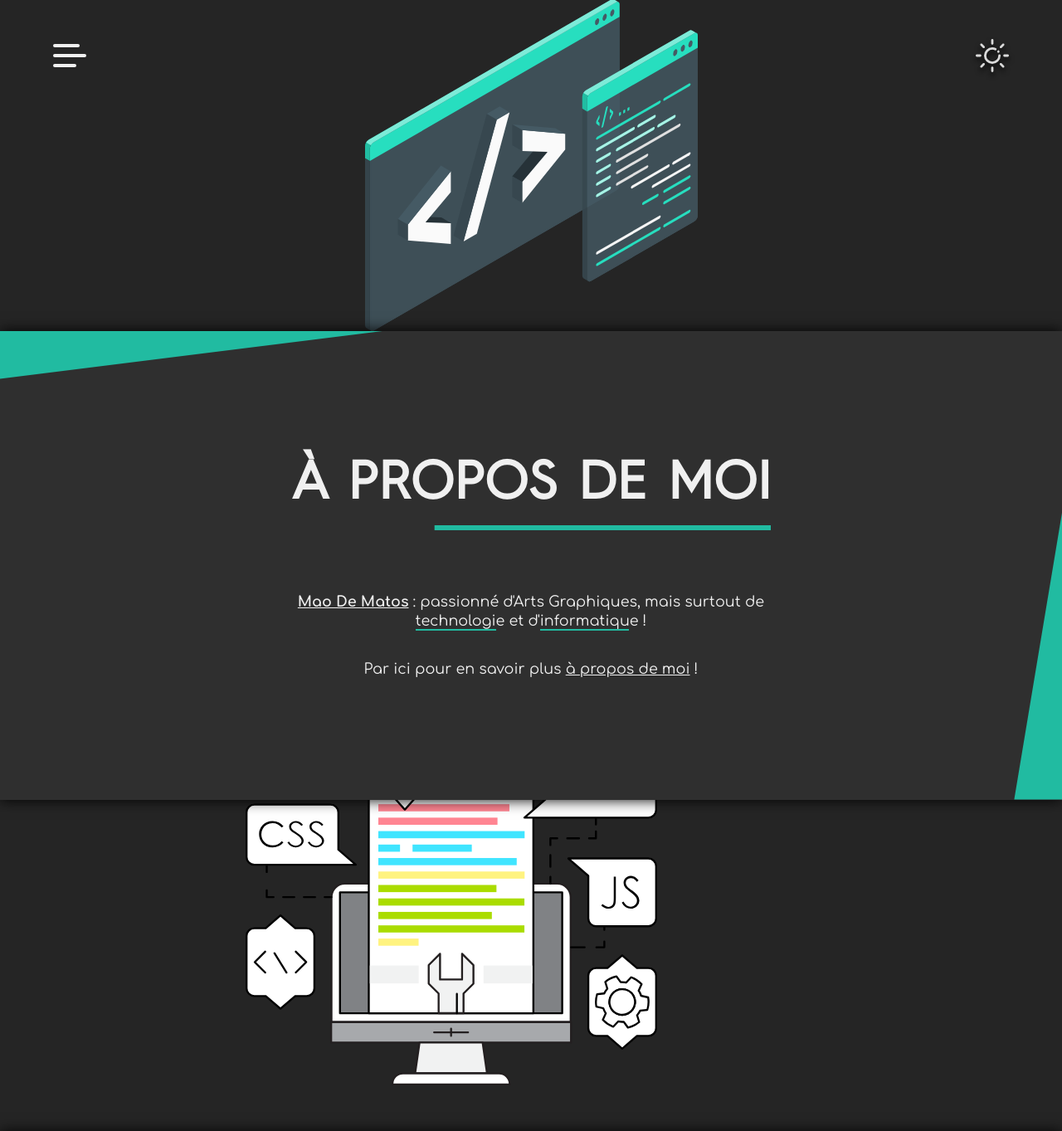
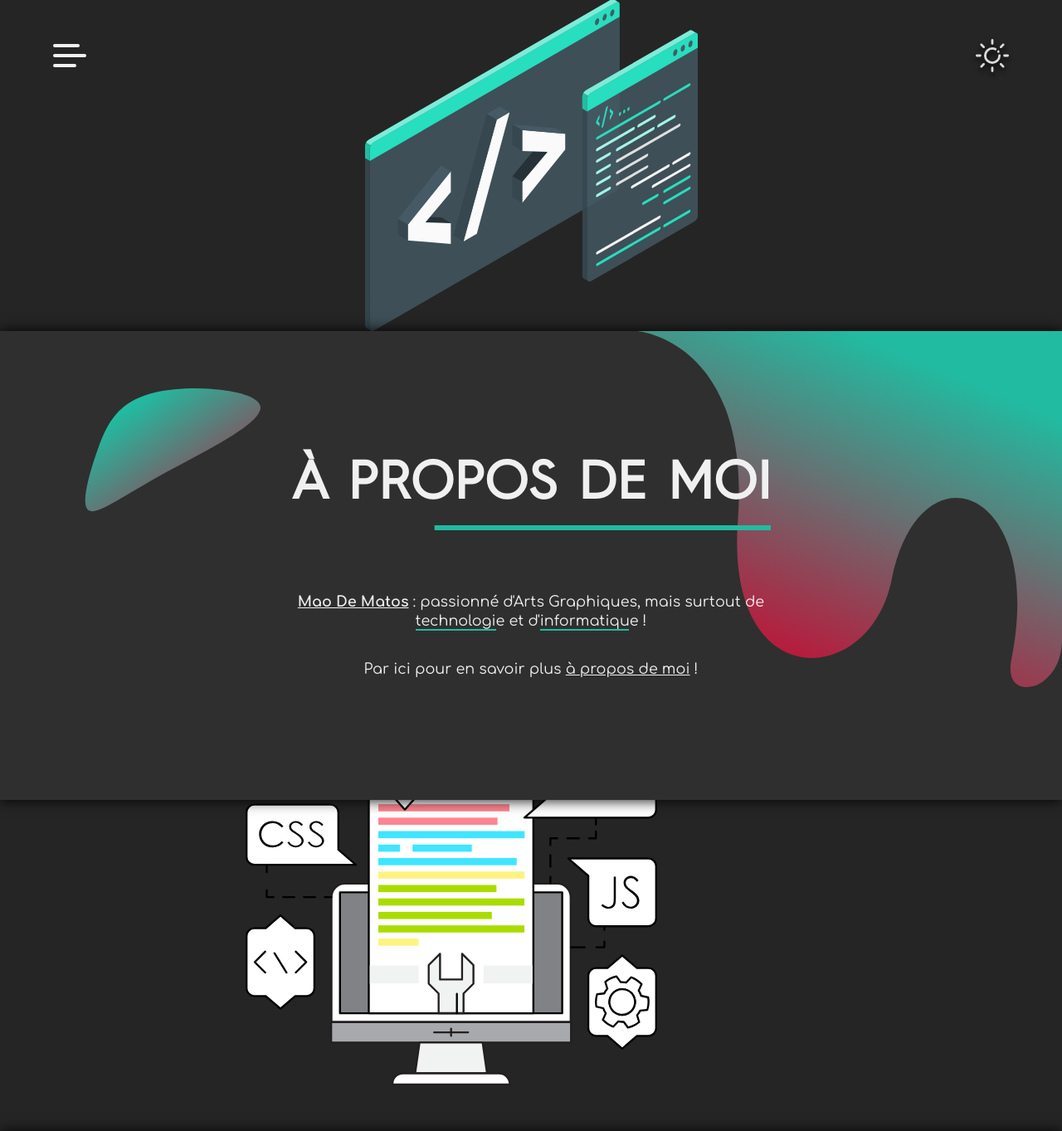
Before and after one commit to MaoDeMatos/portfolio, a PHP site: page /?r=1 in a window 1280 px wide. Shown: the part 17-1380 px from the top of the page at 83% size. Run offline with PHP 8.4, Linux system fonts and the light colour scheme.

Commit message:
Display blobs on intro section

```diff
--- a/app/views/intro.php
+++ b/app/views/intro.php
@@ -1,12 +1,12 @@
 <section id="section-style-start" class="color-theme-1"></section>
 
 <section id="section-intro" class="color-theme-2 flex column">
-	<div class="corner-div-1"></div>
+	<!-- <div class="corner-div-1"></div> -->
 
 	<div class="content flex column">
 		<?= $intro_content ?>
 	</div>
-<!--
+
 	<svg class="svg-top-left" viewBox="0 0 200 200" xmlns="http://www.w3.org/2000/svg">
 		<path style="fill: url(#grad-tl)" d="M62.6,-24.5C63.8,-16.5,35.6,-3.1,16,7.7C-3.6,18.6,-14.6,26.9,-18.3,24.4C-22,21.9,-18.5,8.5,-14.2,-3.7C-9.9,-15.9,-5,-26.9,12.9,-31.1C30.7,-35.2,61.4,-32.6,62.6,-24.5Z" transform="translate(60 60)" />
 	</svg>
@@ -14,8 +14,8 @@
 	<svg class="svg-top-right" viewBox="0 0 200 200" xmlns="http://www.w3.org/2000/svg">
 		<path style="fill: url(#grad-tr)" d="M200,0H0c0,0,53.6,4.3,47.4,89.2c-6.1,83.4,62.2,78.8,72.4,27.8c13-65,72.7-44.4,56.4,37.5
 	c-3.1,15.7,10,14.9,15.6,9.9c8.3-7.4,8.3-15.3,8.3-25.2V0z" />
-	</svg> -->
+	</svg>
 
-	<div class="corner-div-4 vertical"></div>
+	<!-- <div class="corner-div-4 vertical"></div> -->
 
 </section>
```
